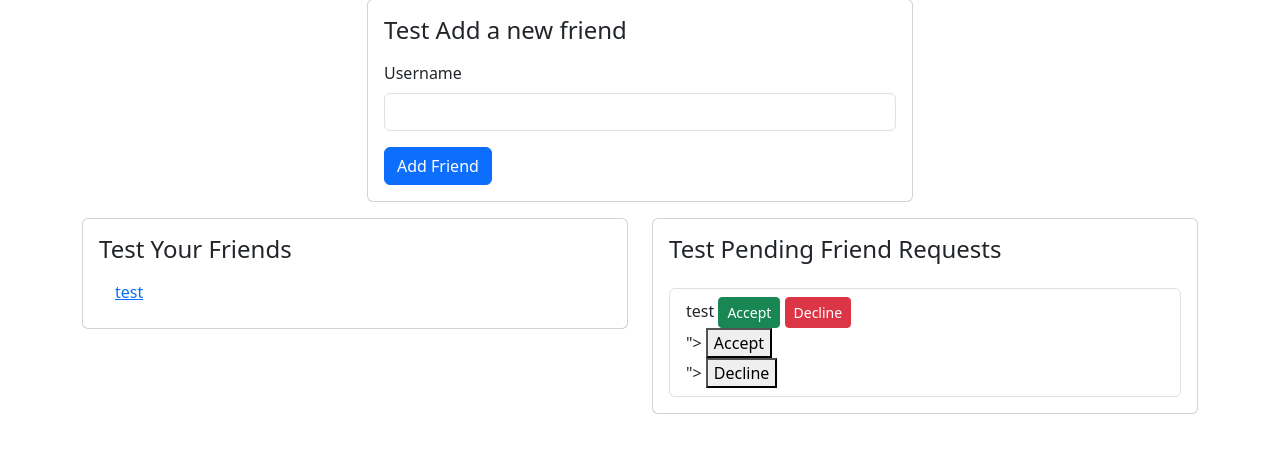
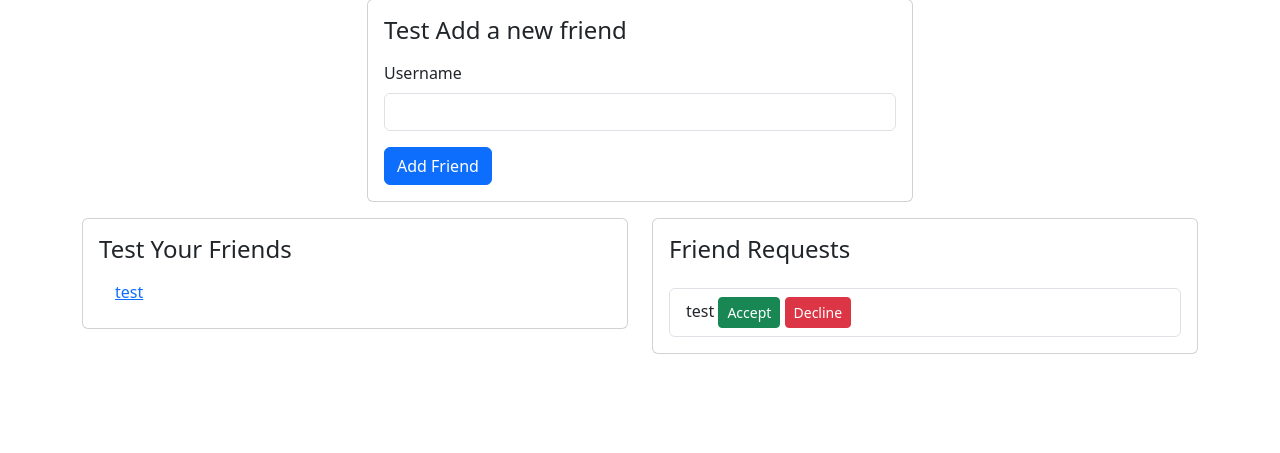
Before and after one commit to DanielGaudlandJacobsen/dat250-assignment1, a Flask app: page /friends in a window 1280 px wide. Shown: the part 137-590 px from the top of the page. Run offline with Flask 3, Linux system fonts and the light colour scheme; a user stored in the database is signed in; data comes from the database, SQL or seed files in the repository; tables that the repository leaves empty hold one stand-in row (values such as "Sample post"); parts of the project's set-up code (start-up, migrations or seed data) failed here and were passed over; some libraries are stand-ins or nearby versions.

Commit message:
Friend Requests fixed

```diff
--- a/social_insecurity/routes.py
+++ b/social_insecurity/routes.py
@@ -40,7 +40,6 @@ class RequestForm(FlaskForm):
 @login_required
 def handle_friend_request():
     form = RequestForm()
-
     if form.validate_on_submit():
         request_id = form.request_id.data
         action = form.action.data
@@ -79,7 +78,6 @@ def handle_friend_request():
         print(f"Form data: {request.form}")
         print(f"Form errors: {form.errors}")
         flash("Invalid form submission.", category="danger")
-
     return redirect(url_for("friends"))
 
 def allowed_file(filename):
--- a/social_insecurity/templates/friends.html.j2
+++ b/social_insecurity/templates/friends.html.j2
@@ -50,7 +50,7 @@
         <div class="col-sm-12 col-lg-6">
             <div class="card mb-3">
                 <div class="card-body">
-                    <h4 class="card-title">Test Pending Friend Requests</h4>
+                    <h4 class="card-title">Friend Requests</h4>
                     <ul class="list-group mt-4">
                         {% if friend_requests %}
                         {% for request in friend_requests %}
@@ -58,7 +58,7 @@
                             {{ request.username }}
 
                             <form method="POST" action="{{ url_for('handle_friend_request') }}" class="d-inline">
-                                        {{ request_form.hidden_tag() }}
+                                {{ request_form.csrf_token }}
                                 {{ request_form.request_id(value=request.id) }}
                                 {{ request_form.action(value='accept') }}
                                 <button type="submit" class="btn btn-success btn-sm">Accept</button>
@@ -66,23 +66,10 @@
 
                             <!-- Decline Form -->
                             <form method="POST" action="{{ url_for('handle_friend_request') }}" class="d-inline">
-                                        {{ request_form.hidden_tag() }}
+                                {{ request_form.csrf_token }}
                                 {{ request_form.request_id(value=request.id) }}
                                 {{ request_form.action(value='decline') }}
                                 <button type="submit" class="btn btn-danger btn-sm">Decline</button>
-                                    </form>
-                                    <form method="POST" action="{{ url_for('handle_friend_request') }}">
-                                        {{ request_form.hidden_tag() }}
-                                        <input type="hidden" name="request_id" value="{{ request_form.request_id }}">
-                                        <input type="hidden" name="action" value="accept">
-                                        <button type="submit">Accept</button>
-                                    </form>
-
-                                    <form method="POST" action="{{ url_for('handle_friend_request') }}">
-                                        {{ request_form.hidden_tag() }}
-                                        <input type="hidden" name="request_id" value="{{ request_form.request_id }}">
-                                        <input type="hidden" name="action" value="decline">
-                                        <button type="submit">Decline</button>
                             </form>
                         </li>
                     {% endfor %}
```
Lines whose indentation alone changed are shown as unchanged.
